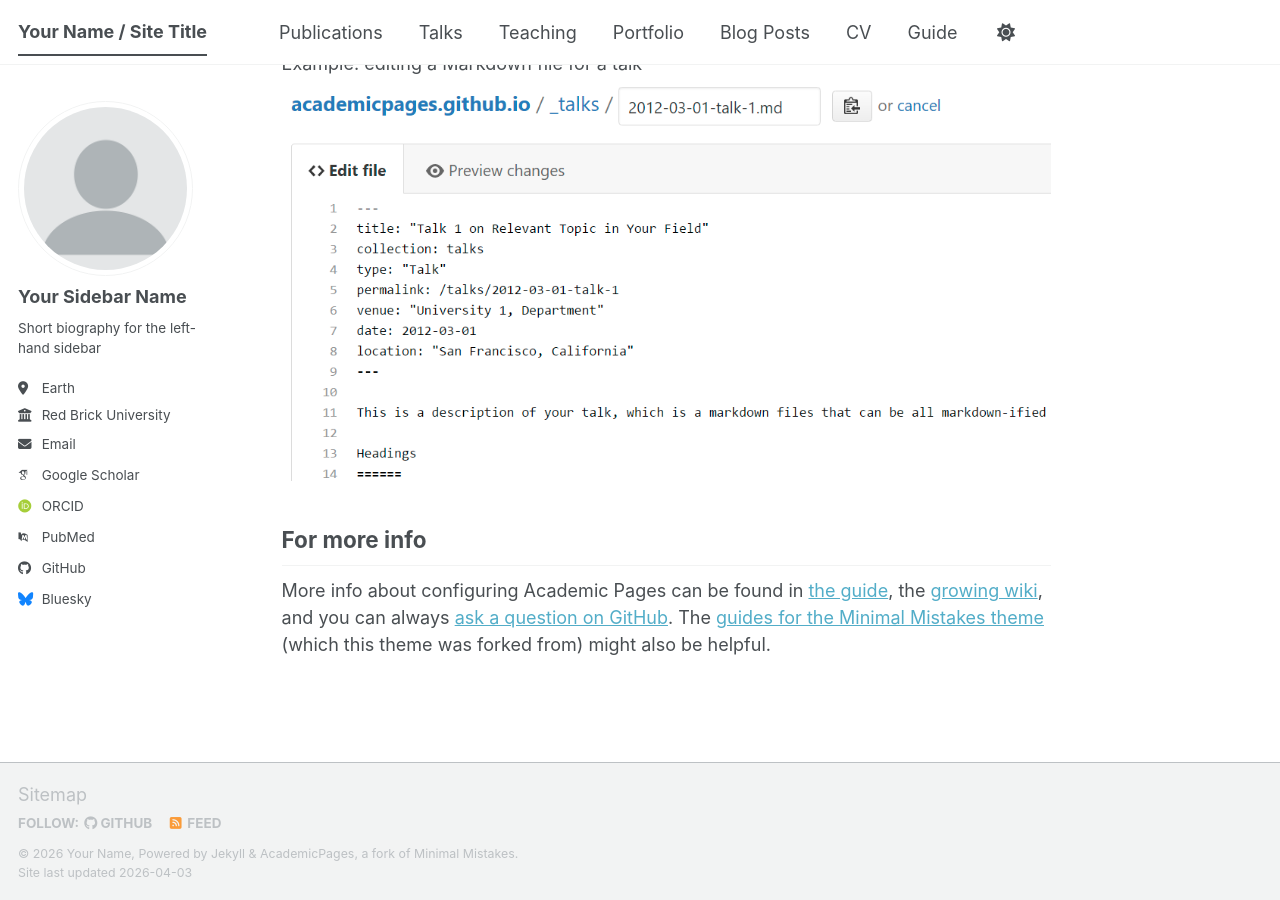
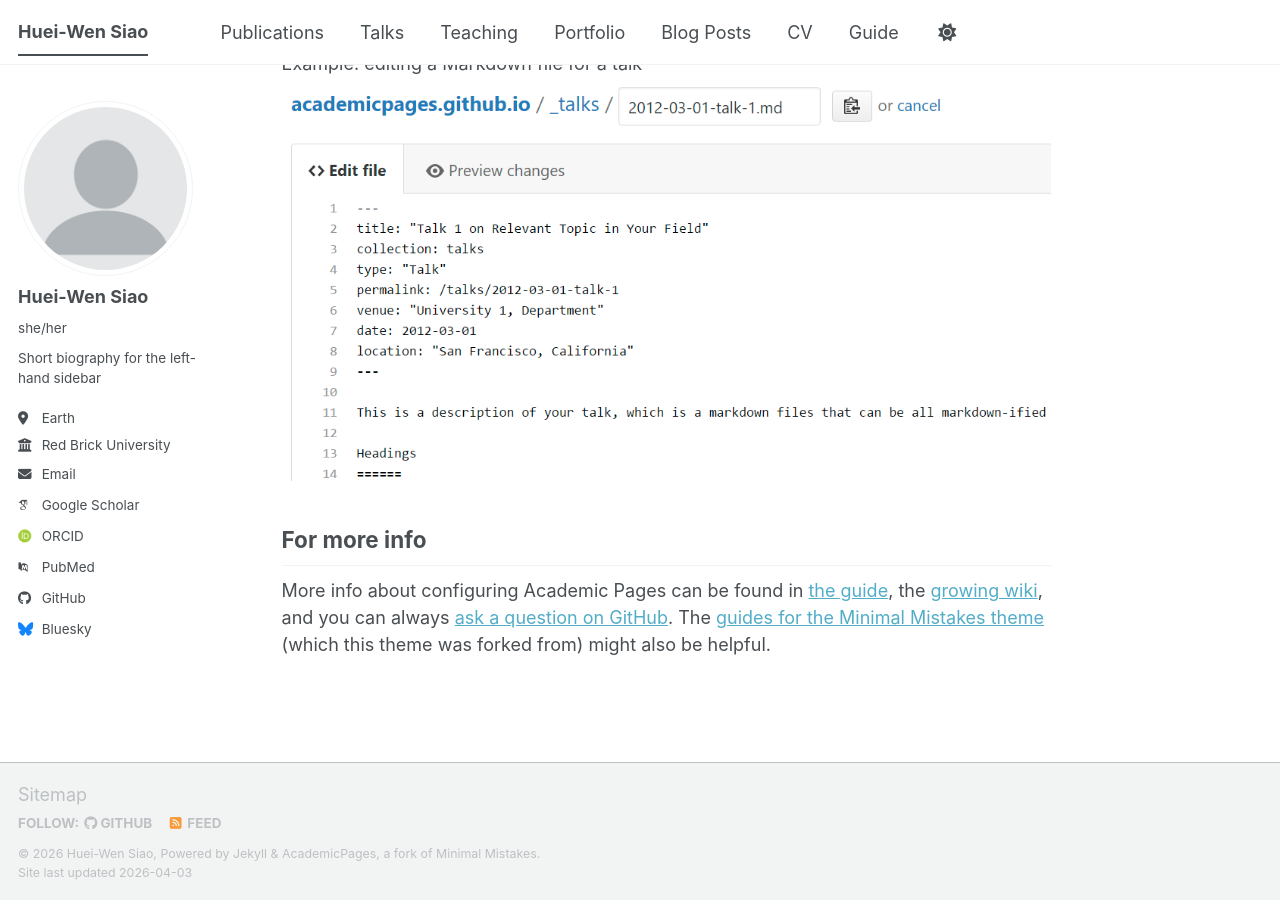
Before and after one commit to HWSiao/HWSiao.github.io, a Jekyll site: the page built from _pages/about.md, in a window 1280 px wide and 900 px high, scrolled down 2720 px. Built offline with Jekyll 4.4.1, drawn with Linux system fonts in a browser that asks for light colours; some web fonts are replaced; a script bundle is joined from its source files by our own code; library files that are not in the unit come from our copies.

Commit message:
Update _config.yml
First try to revise my information

```diff
--- a/_config.yml
+++ b/_config.yml
@@ -9,10 +9,10 @@
 # Basic Site Settings
 locale                   : "en-US"
 site_theme               : "default" # The available themes options are "default", "air", "sunrise", "mint", "dirt" and "contrast"
-title                    : "Your Name / Site Title"
+title                    : "Huei-Wen Siao"
 title_separator          : "-"
-name                     : &name "Your Name"
-description              : &description "Your Name's academic portfolio"   # Update this with a general description of your site, this is the default if not overridden by a page
+name                     : &name "Huei-Wen Siao"
+description              : &description "Huei-Wen's academic portfolio"   # Update this with a general description of your site, this is the default if not overridden by a page
 url                      : https://academicpages.github.io # The base hostname & protocol for your site e.g. "https://[your GitHub username].github.io",
                                                            # or if you already have some other page hosted on Github then use "https://[your GitHub username].github.io/[Your Repo Name]"
 baseurl                  : "" # the subpath of your site, e.g. "/blog"
@@ -24,8 +24,8 @@ repository               : "academicpages/academicpages.github.io"
 author:
   # Biographic information
   avatar           : "profile.png"
-  name             : "Your Sidebar Name"
-  pronouns         : # example: "she/her"
+  name             : "Huei-Wen Siao"
+  pronouns         : "she/her"
   bio              : "Short biography for the left-hand sidebar"
   location         : "Earth"
   employer         : "Red Brick University"
```
